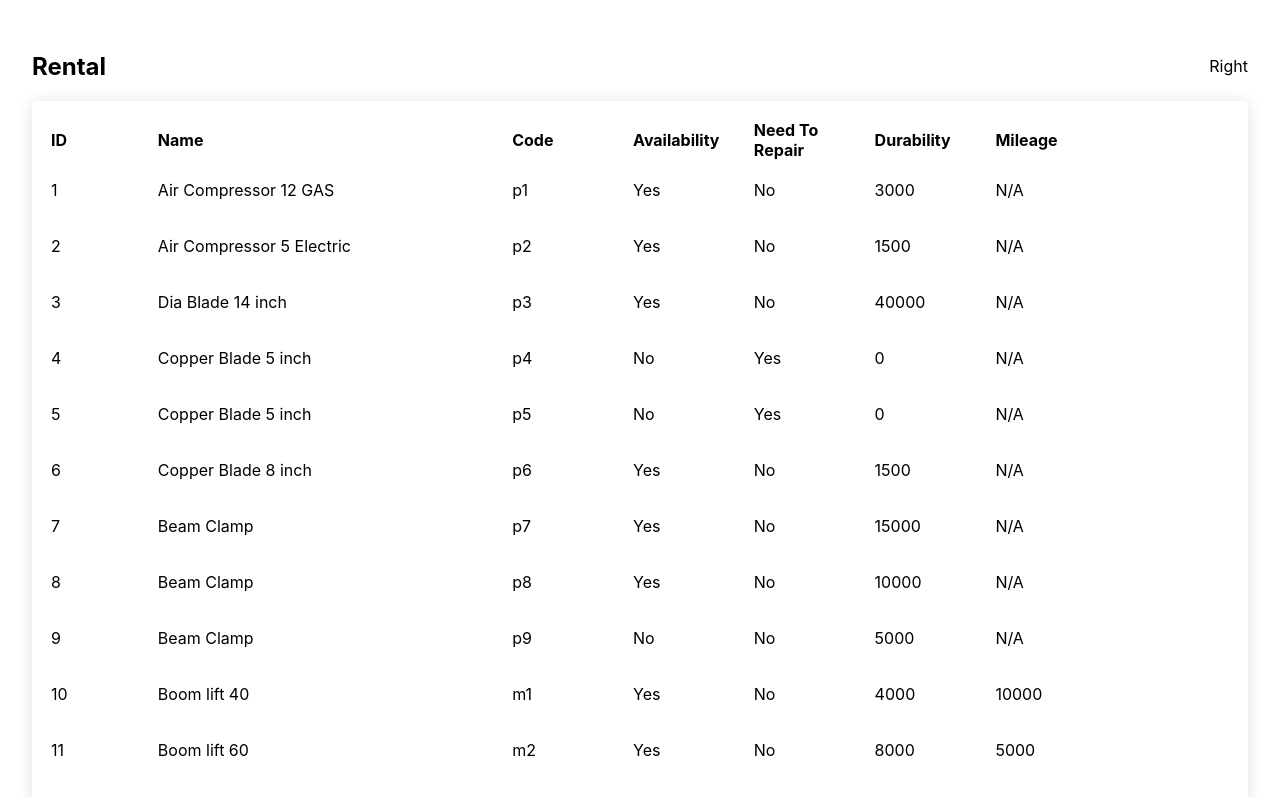
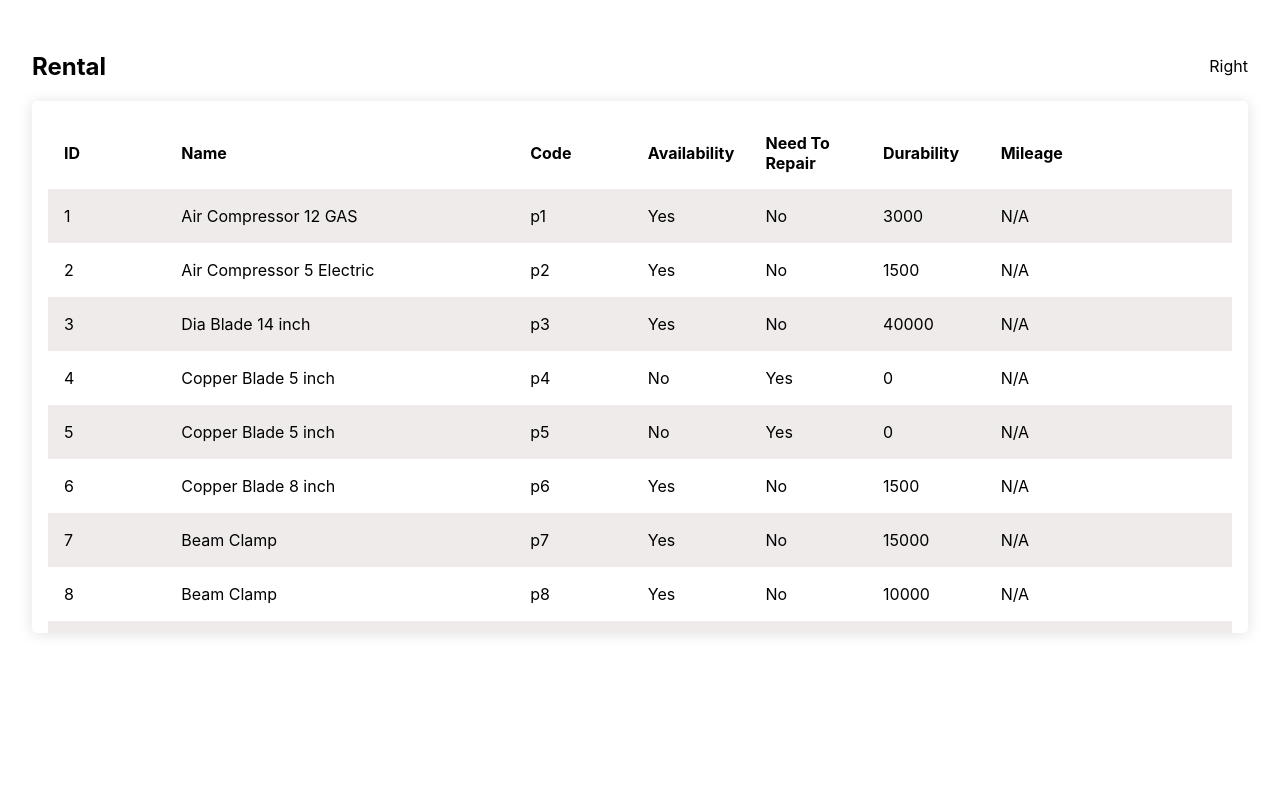
Before and after one commit to mp5maker/react-rental, a React (Create React App) app: page / in a window 1280 px wide. Shown: the top 797 px of the page. Built offline with nearby package versions, Linux system fonts and the light colour scheme; the HTML template or start-up script is replaced by a standard one.

Commit message:
feat: updated the looks of the table

```diff
--- a/src/components/table/index.tsx
+++ b/src/components/table/index.tsx
@@ -38,17 +38,20 @@ const Table = <T,>({
           <tr>
             {[...(serial ? ['id'] : []), ...properties].map((item, headerKey) => {
               const title: string = get(headerTitles, item, '') as string
-              if (item === 'id') {
-                return (
-                  <th key={`${generatedUUID}-${generator.next().value}-${headerKey}-${item}`}>
-                    ID
-                  </th>
-                )
-              }
               const space = get(columnSpacing, item, '')
               const thProps = {
                 ...(equallySpaced ? { width: `${Math.floor(100 / columns)}%` } : {}),
                 ...(space ? { width: space } : {})
+              }
+              if (item === 'id') {
+                return (
+                  <th
+                    key={`${generatedUUID}-${generator.next().value}-${headerKey}-${item}`}
+                    {...thProps}
+                  >
+                    ID
+                  </th>
+                )
               }
               return (
                 <th key={`${generatedUUID}-${generator.next().value}-${headerKey}`} {...thProps}>
@@ -63,17 +66,20 @@ const Table = <T,>({
             return (
               <tr key={`${generatedUUID}-${generator.next().value}-${rowKey}`}>
                 {[...(serial ? ['id'] : []), ...properties].map((column, columnKey) => {
-                  if (column === 'id')
-                    return (
-                      <td key={`${generatedUUID}-${generator.next().value}-${rowKey}-${columnKey}`}>
-                        {rowKey + 1}
-                      </td>
-                    )
                   const space = get(columnSpacing, column, '')
                   const tdProps = {
                     ...(equallySpaced ? { width: `${Math.floor(100 / columns)}%` } : {}),
                     ...(space ? { width: space } : {})
                   }
+                  if (column === 'id')
+                    return (
+                      <td
+                        key={`${generatedUUID}-${generator.next().value}-${rowKey}-${columnKey}`}
+                        {...tdProps}
+                      >
+                        {rowKey + 1}
+                      </td>
+                    )
                   return (
                     <td
                       key={`${generatedUUID}-${generator.next().value}-${rowKey}-${columnKey}`}
--- a/src/components/table/table.scss
+++ b/src/components/table/table.scss
@@ -2,17 +2,42 @@
   box-shadow: 0 1px 15px rgba(0, 0, 0, 0.12);
   padding: var(--mediumSpace);
   border-radius: var(--commonBorderRadius);
+  max-height: 500px;
+  overflow-y: auto;
   table {
+    border-collapse: collapse;
     table-layout: fixed;
     width: 100%;
     thead {
+      position: sticky;
+      top: 0;
+      background-color: var(--white);
       th {
         text-align: left;
+        padding-top: var(--mediumSpace);
+        padding-bottom: var(--mediumSpace);
+        &:first-child {
+          padding-left: var(--mediumSpace);
+        }
+        &:last-child {
+          padding-right: var(---mediumSpace);
+        }
       }
     }
     tbody {
-      td {
-        text-align: left;
+      tr {
+        &:nth-child(odd) {
+          background-color: var(--lightgrey);
+        }
+        td {
+          text-align: left;
+          &:first-child {
+            padding-left: var(--mediumSpace);
+          }
+          &:last-child {
+            padding-right: var(--mediumSpace);
+          }
+        }
       }
     }
   }
--- a/src/index.scss
+++ b/src/index.scss
@@ -5,6 +5,8 @@
   --largeSpace: 2rem;
   --extraLargeSpace: 3rem;
   --commonBorderRadius: 5px;
+  --white: white;
+  --lightgrey: rgb(239, 235, 235);
 }
 
 html, body {
```
